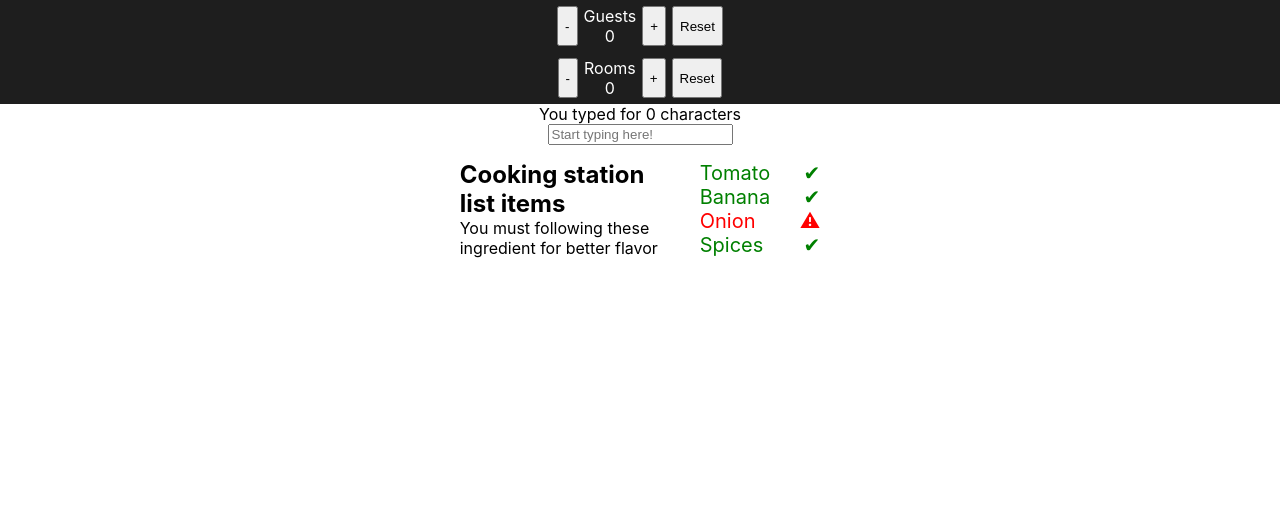
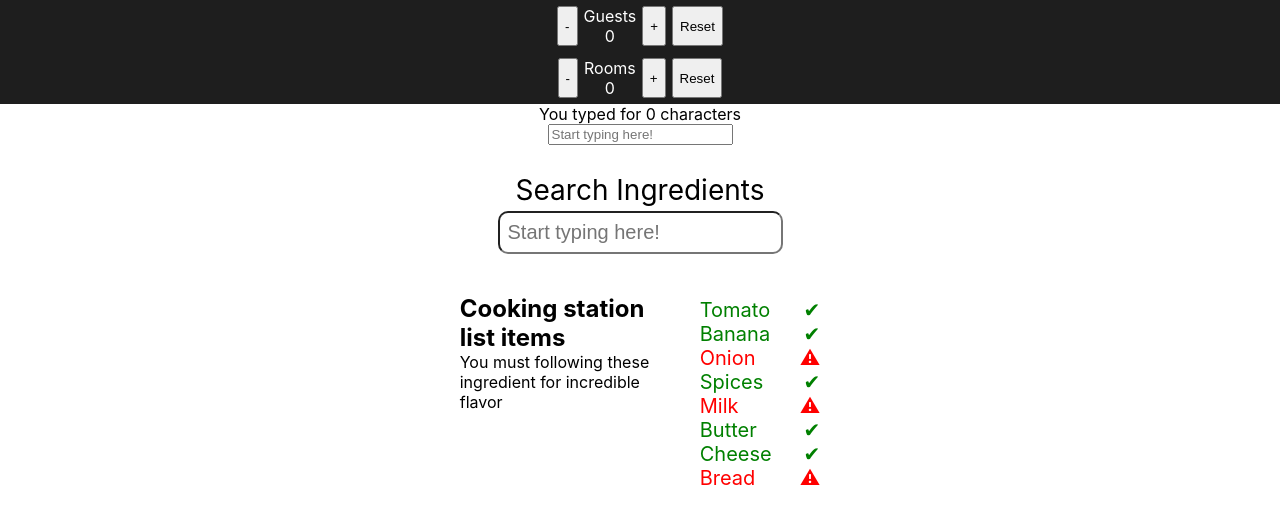
Before and after one commit to ikkyuuq/codespace-react-part-2, a React (Create React App) app: page / in a window 1280 px wide. Shown: the top 524 px of the page. Built offline with nearby package versions, Linux system fonts and the light colour scheme.

Commit message:
feat: Search list item realtime with insensitive case

```diff
--- a/src/components/ItemList.jsx
+++ b/src/components/ItemList.jsx
@@ -1,3 +1,16 @@
+import { useState } from "react";
+
+const Items = [
+  { name: "Tomato", isPacked: true },
+  { name: "Banana", isPacked: true },
+  { name: "Onion", isPacked: false },
+  { name: "Spices", isPacked: true },
+  { name: "Milk", isPacked: false },
+  { name: "Butter", isPacked: true },
+  { name: "Cheese", isPacked: true },
+  { name: "Bread", isPacked: false },
+];
+
 const Item = ({ name, isPacked }) => {
   return (
     <li
@@ -7,32 +20,69 @@ const Item = ({ name, isPacked }) => {
         fontSize: "20px",
       }}
     >
-      <span style={{ minWidth: "100px", width: "100%" }}>{name}</span>{" "}
-      {isPacked ? "✔" : "⚠"}
+      <span style={{ minWidth: "100px", width: "100%" }}>{name}</span>
+      <span>{isPacked ? "✔" : "⚠"}</span>
     </li>
   );
 };
-const ItemList = ({ isPacked }) => {
+
+const ItemList = () => {
+  const [search, setSearch] = useState("");
+
+  const filterList = Items.filter((item) => {
+    return item.name.toLowerCase().includes(search.toLowerCase());
+  });
   return (
+    <>
+      <div
+        style={{
+          margin: "28px",
+          display: "flex",
+          flexDirection: "column",
+          justifyContent: "center",
+          alignItems: "center",
+          gap: "4px",
+        }}
+      >
+        <label htmlFor="text" style={{ fontSize: "28px" }}>
+          Search Ingredients
+        </label>
+        <input
+          style={{ fontSize: "20px", borderRadius: "10px", padding: "8px" }}
+          type="text"
+          name="text"
+          placeholder="Start typing here!"
+          value={search}
+          onChange={(event) => {
+            setSearch(event.target.value);
+          }}
+        />
+      </div>
+
       <div
         style={{
           width: "100%",
           display: "flex",
           justifyContent: "center",
-        alignItems: "center",
+          alignItems: "start",
         }}
       >
-      <div style={{ maxWidth: "200px" }}>
+        <div style={{ maxWidth: "200px", marginTop: "12px" }}>
           <h2 style={{ margin: 0 }}>Cooking station list items</h2>
-        <span>You must following these ingredient for better flavor</span>
+          <span>You must following these ingredient for incredible flavor</span>
         </div>
         <ul>
-        <Item name={"Tomato"} isPacked={true} />
+          {/* <Item name={"Tomato"} isPacked={true} />
         <Item name={"Banana"} isPacked={true} />
         <Item name={"Onion"} isPacked={false} />
-        <Item name={"Spices"} isPacked={true} />
+        <Item name={"Spices"} isPacked={true} /> */}
+
+          {filterList.map((item, index) => (
+            <Item key={index} name={item.name} isPacked={item.isPacked} />
+          ))}
         </ul>
       </div>
+    </>
   );
 };
 
```
Lines whose indentation alone changed are shown as unchanged.
